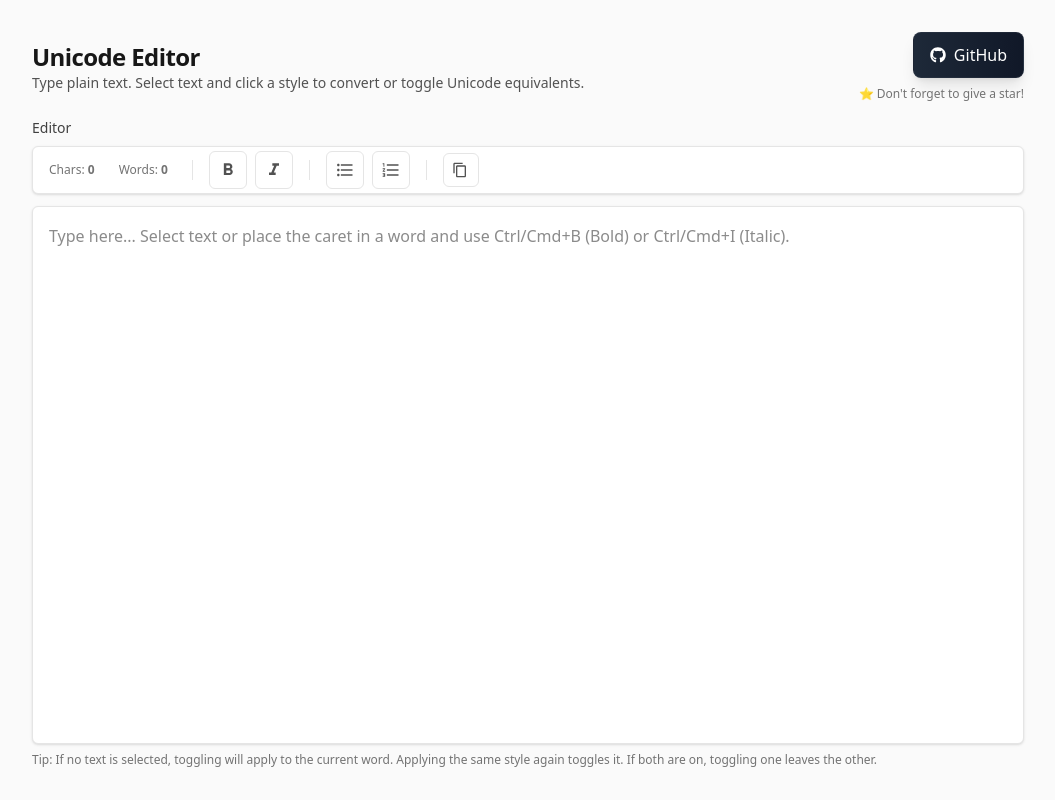
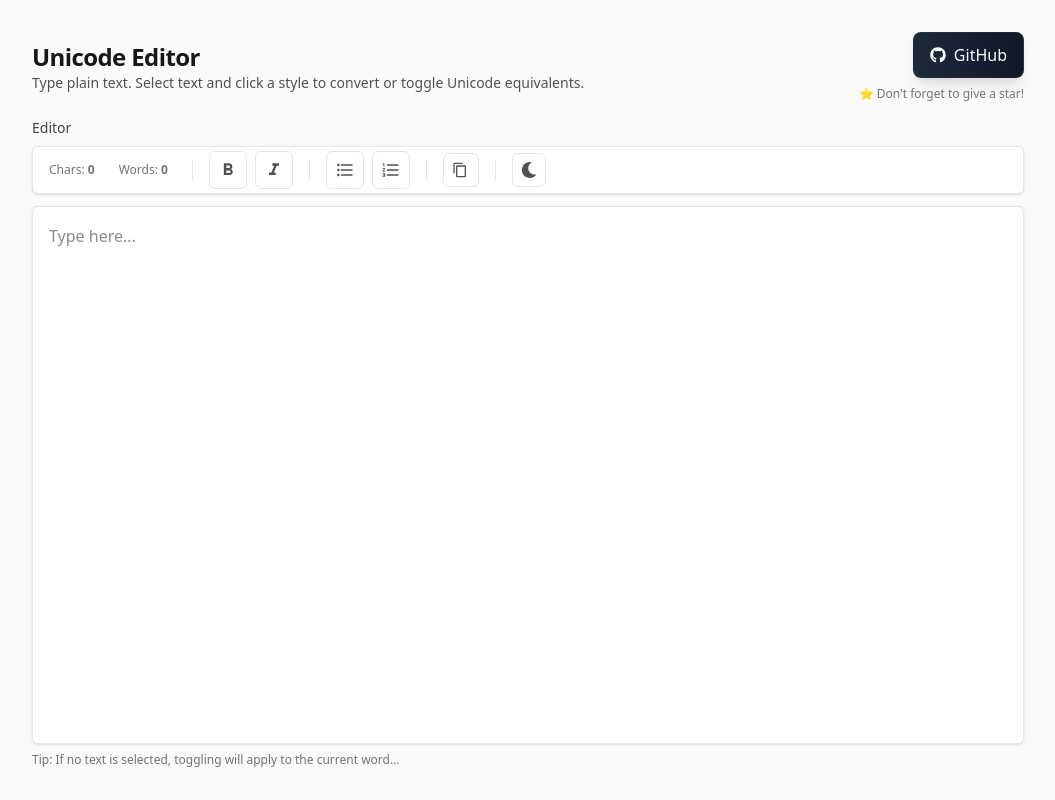
Before and after one commit to SpunkyAmigo/unicode-editor, a React (Vite) app: page / in a window 1280 px wide. Shown: the whole page, without its empty margins (112-1167 px from the left). Built offline with nearby package versions, Linux system fonts and the light colour scheme.

Commit message:
add dark mode

```diff
--- a/src/App.jsx
+++ b/src/App.jsx
@@ -7,7 +7,7 @@ import {
   MdContentCopy,
   MdCheck
 } from "react-icons/md";
-import { FaGithub } from "react-icons/fa";
+import { FaGithub, FaMoon, FaSun } from "react-icons/fa"; // <-- Added icons
 
 // Unicode ranges
 const RANGE = {
@@ -361,9 +361,25 @@ function useHotkeys(textareaRef, handlers) {
 export default function UnicodeEditor() {
   const [value, setValue] = useState("");
   const [copySuccess, setCopySuccess] = useState(false);
-  const [listMode, setListMode] = useState("none"); // "none", "bullets", "numbers"
+  const [listMode, setListMode] = useState("none");
   const [currentNumber, setCurrentNumber] = useState(1);
+  const [darkMode, setDarkMode] = useState(false); // <-- NEW
+
   const textareaRef = useRef(null);
+
+  // --- Auto-sync with system theme ---
+  useEffect(() => {
+    const mq = window.matchMedia("(prefers-color-scheme: dark)");
+    setDarkMode(mq.matches);
+    const handleChange = (e) => setDarkMode(e.matches);
+    mq.addEventListener("change", handleChange);
+    return () => mq.removeEventListener("change", handleChange);
+  }, []);
+
+  // Apply/remove dark mode class on <html> or local container
+  useEffect(() => {
+    document.documentElement.classList.toggle("dark", darkMode);
+  }, [darkMode]);
 
   useHotkeys(textareaRef, {
     bold: () => handleStyleClick("bold"),
@@ -502,85 +518,121 @@ export default function UnicodeEditor() {
   const wordCount = value.trim() === "" ? 0 : value.trim().split(/\s+/).length;
 
   return (
-    <div className="min-h-screen w-full bg-neutral-50 text-neutral-900 flex flex-col">
+    <div className={`min-h-screen w-full flex flex-col transition-colors duration-300
+      ${darkMode ? "bg-neutral-950 text-neutral-100" : "bg-neutral-50 text-neutral-900"}
+    `}>
       <div className="flex-1 mx-auto max-w-5xl px-4 py-8 w-full flex flex-col">
         <header className="flex items-center justify-between gap-4">
           <div>
             <h1 className="text-2xl font-bold tracking-tight">Unicode Editor</h1>
-            <p className="text-sm text-neutral-600">Type plain text. Select text and click a style to convert or toggle Unicode equivalents.</p>
+            <p className="text-sm text-neutral-600 dark:text-neutral-400">
+              Type plain text. Select text and click a style to convert or toggle Unicode equivalents.
+            </p>
           </div>
           <div className="flex flex-col items-end gap-2">
             <a
               href="https://github.com/SpunkyAmigo/unicode-editor"
               target="_blank"
               rel="noopener noreferrer"
-              className="rounded-lg px-4 py-2.5 shadow-lg bg-gradient-to-r from-gray-800 to-gray-900 text-white hover:from-gray-700 hover:to-gray-800 active:scale-[.98] flex items-center gap-2 transition-all duration-200 border border-gray-600/20"
+              className="rounded-lg px-4 py-2.5 shadow-lg bg-gradient-to-r
+                         from-gray-800 to-gray-900 text-white hover:from-gray-700 hover:to-gray-800
+                         active:scale-[.98] flex items-center gap-2 transition-all duration-200
+                         border border-gray-600/20"
             >
               <FaGithub className="w-4 h-4" />
               GitHub
             </a>
-            <span className="text-xs text-neutral-500">⭐ Don't forget to give a star!</span>
+            <span className="text-xs text-neutral-500 dark:text-neutral-400">
+              ⭐ Don't forget to give a star!
+            </span>
           </div>
         </header>
 
-        {/* Editor */}
         <div className="mt-4 flex-1 flex flex-col relative">
           <div className="flex items-center justify-between mb-2">
-            <label className="text-sm font-medium text-neutral-700">Editor</label>
+            <label className="text-sm font-medium text-neutral-700 dark:text-neutral-300">
+              Editor
+            </label>
           </div>
-          {/* Toolbar: compact, neat, all controls in one row */}
-          <div className="mb-3 flex items-center gap-2 px-2 py-1 rounded-md bg-white border border-neutral-200 shadow-sm">
-            {/* Character and word count */}
-            <span className="text-xs text-neutral-500 px-2">Chars: <strong>{characterCount}</strong></span>
-            <span className="text-xs text-neutral-500 px-2">Words: <strong>{wordCount}</strong></span>
-            {/* Separator */}
-            <span className="mx-2 h-5 w-px bg-neutral-200" />
+
+          {/* Toolbar */}
+          <div className={`mb-3 flex items-center gap-2 px-2 py-1 rounded-md border shadow-sm transition-colors
+              ${darkMode ? "bg-neutral-900 border-neutral-700" : "bg-white border-neutral-200"}
+          `}>
+            <span className="text-xs text-neutral-500 dark:text-neutral-400 px-2">
+              Chars: <strong>{characterCount}</strong>
+            </span>
+            <span className="text-xs text-neutral-500 dark:text-neutral-400 px-2">
+              Words: <strong>{wordCount}</strong>
+            </span>
+            <span className="mx-2 h-5 w-px bg-neutral-200 dark:bg-neutral-700" />
+
             {/* Style buttons */}
             <button
               onClick={() => handleStyleClick("bold")}
-              className="rounded-md p-2 text-neutral-600 hover:bg-neutral-100 hover:text-neutral-800 transition-colors border border-neutral-200 hover:border-neutral-300"
+              className={`rounded-md p-2 border transition-colors
+                ${darkMode
+                  ? "text-neutral-300 border-neutral-700 hover:bg-neutral-800 hover:text-white"
+                  : "text-neutral-600 border-neutral-200 hover:bg-neutral-100 hover:text-neutral-800 hover:border-neutral-300"
+                }`}
               title="Bold (Ctrl/Cmd+B)"
             >
               <MdFormatBold className="w-5 h-5" />
             </button>
+
             <button
               onClick={() => handleStyleClick("italic")}
-              className="rounded-md p-2 text-neutral-600 hover:bg-neutral-100 hover:text-neutral-800 transition-colors border border-neutral-200 hover:border-neutral-300"
+              className={`rounded-md p-2 border transition-colors
+                ${darkMode
+                  ? "text-neutral-300 border-neutral-700 hover:bg-neutral-800 hover:text-white"
+                  : "text-neutral-600 border-neutral-200 hover:bg-neutral-100 hover:text-neutral-800 hover:border-neutral-300"
+                }`}
               title="Italic (Ctrl/Cmd+I)"
             >
               <MdFormatItalic className="w-5 h-5" />
             </button>
-            {/* Separator */}
-            <span className="mx-2 h-5 w-px bg-neutral-200" />
+
+            <span className="mx-2 h-5 w-px bg-neutral-200 dark:bg-neutral-700" />
+
             {/* List buttons */}
             <button
               onClick={() => handleListClick("bullets")}
-              className={`rounded-md p-2 transition-colors border ${
-                listMode === "bullets"
+              className={`rounded-md p-2 transition-colors border
+                ${listMode === "bullets"
                   ? "bg-neutral-800 text-white border-neutral-800"
-                  : "text-neutral-600 hover:bg-neutral-100 hover:text-neutral-800 border-neutral-200 hover:border-neutral-300"
-              }`}
+                  : darkMode
+                    ? "text-neutral-300 border-neutral-700 hover:bg-neutral-800 hover:text-white"
+                    : "text-neutral-600 border-neutral-200 hover:bg-neutral-100 hover:text-neutral-800 hover:border-neutral-300"
+                }`}
               title="Bullet List (Ctrl/Cmd+Shift+8)"
             >
               <MdFormatListBulleted className="w-5 h-5" />
             </button>
+
             <button
               onClick={() => handleListClick("numbers")}
-              className={`rounded-md p-2 transition-colors border ${
-                listMode === "numbers"
+              className={`rounded-md p-2 transition-colors border
+                ${listMode === "numbers"
                   ? "bg-neutral-800 text-white border-neutral-800"
-                  : "text-neutral-600 hover:bg-neutral-100 hover:text-neutral-800 border-neutral-200 hover:border-neutral-300"
-              }`}
+                  : darkMode
+                    ? "text-neutral-300 border-neutral-700 hover:bg-neutral-800 hover:text-white"
+                    : "text-neutral-600 border-neutral-200 hover:bg-neutral-100 hover:text-neutral-800 hover:border-neutral-300"
+                }`}
               title="Numbered List (Ctrl/Cmd+Shift+7)"
             >
               <MdFormatListNumbered className="w-5 h-5" />
             </button>
-            {/* Separator */}
-            <span className="mx-2 h-5 w-px bg-neutral-200" />
+
+            <span className="mx-2 h-5 w-px bg-neutral-200 dark:bg-neutral-700" />
+
             {/* Copy button */}
             <button
               onClick={handleCopy}
-              className="rounded-md p-2 text-neutral-600 hover:bg-neutral-100 hover:text-neutral-800 transition-colors border border-neutral-200 hover:border-neutral-300"
+              className={`rounded-md p-2 border transition-colors
+                ${darkMode
+                  ? "text-neutral-300 border-neutral-700 hover:bg-neutral-800 hover:text-white"
+                  : "text-neutral-600 border-neutral-200 hover:bg-neutral-100 hover:text-neutral-800 hover:border-neutral-300"
+                }`}
               title="Copy Unicode"
               style={{ minWidth: 36 }}
             >
@@ -590,17 +642,37 @@ export default function UnicodeEditor() {
                 <MdContentCopy className="w-4 h-4" />
               )}
             </button>
+
+            {/* Dark mode toggle */}
+            <span className="mx-2 h-5 w-px bg-neutral-200 dark:bg-neutral-700" />
+            <button
+              onClick={() => setDarkMode(!darkMode)}
+              className={`rounded-md p-2 border transition-colors
+                ${darkMode
+                  ? "text-yellow-400 border-neutral-700 hover:bg-neutral-800"
+                  : "text-neutral-600 border-neutral-200 hover:bg-neutral-100 hover:text-neutral-800 hover:border-neutral-300"
+                }`}
+              title="Toggle Dark Mode"
+            >
+              {darkMode ? <FaSun className="w-4 h-4" /> : <FaMoon className="w-4 h-4" />}
+            </button>
           </div>
-          {/* Editor textarea */}
+
+          {/* Textarea */}
           <textarea
             ref={textareaRef}
             value={value}
             onChange={(e) => setValue(e.target.value)}
-            placeholder="Type here... Select text or place the caret in a word and use Ctrl/Cmd+B (Bold) or Ctrl/Cmd+I (Italic)."
-            className="flex-1 w-full resize-none rounded-md border border-neutral-200 bg-white p-4 leading-relaxed shadow-sm focus:outline-none focus:ring-2 focus:ring-neutral-800"
+            placeholder="Type here..."
+            className={`flex-1 w-full resize-none rounded-md border p-4 leading-relaxed shadow-sm focus:outline-none focus:ring-2 transition-colors
+              ${darkMode
+                ? "bg-neutral-900 border-neutral-700 text-neutral-100 focus:ring-neutral-600 placeholder-neutral-500"
+                : "bg-white border-neutral-200 text-neutral-900 focus:ring-neutral-800"
+              }`}
           />
-          <p className="mt-2 text-xs text-neutral-500">
-            Tip: If no text is selected, toggling will apply to the current word. Applying the same style again toggles it. If both are on, toggling one leaves the other.
+
+          <p className="mt-2 text-xs text-neutral-500 dark:text-neutral-400">
+            Tip: If no text is selected, toggling will apply to the current word...
           </p>
         </div>
       </div>
```
